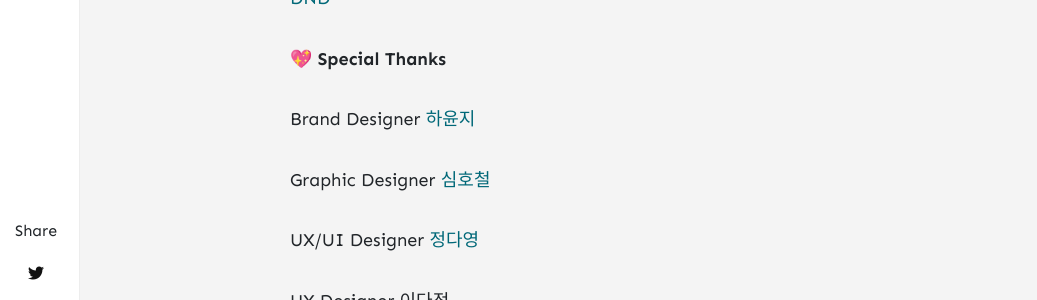
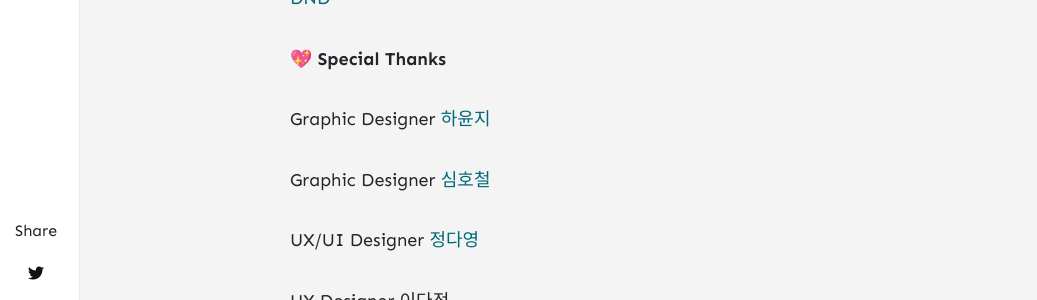
Before and after one commit to DNDACADEMY/dndacademy.github.io, a Jekyll site: the page built from _posts/2020-07-02-dnd-design.md, in a window 1280 px wide and 900 px high, scrolled down 830 px. Shown: the part 152-452 px from the top of the window, without its empty margins (0-1037 px from the left). Built offline with Jekyll 4.4.1, drawn with Linux system fonts in a browser that asks for light colours; nearby versions of some CDN libraries; comment, search, counter and statistics services are not loaded.

Commit message:
docs: 하윤지님 Brand Designer -> Graphic Designer

```diff
--- a/_posts/2020-07-02-dnd-design.md
+++ b/_posts/2020-07-02-dnd-design.md
@@ -17,7 +17,7 @@ D&D는 Developer & Designer의 줄임말로 개발자&디자이너 연합 동아
 
 💖 **Special Thanks**
 
-Brand Designer [하윤지](http://hayoonji.com/)
+Graphic Designer [하윤지](http://hayoonji.com/)
 
 Graphic Designer [심호철](https://www.instagram.com/simh57/)
 
```
Also changed, not shown: _pages/about.md (+1 -1 lines).
